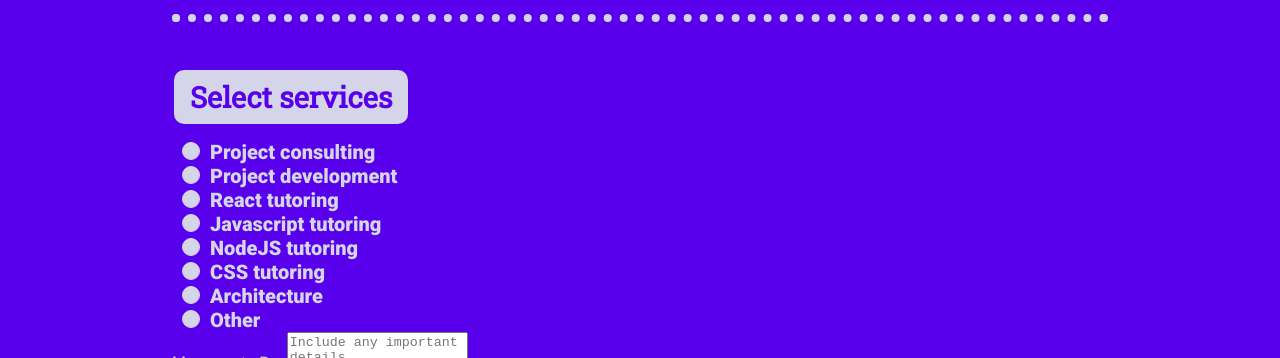
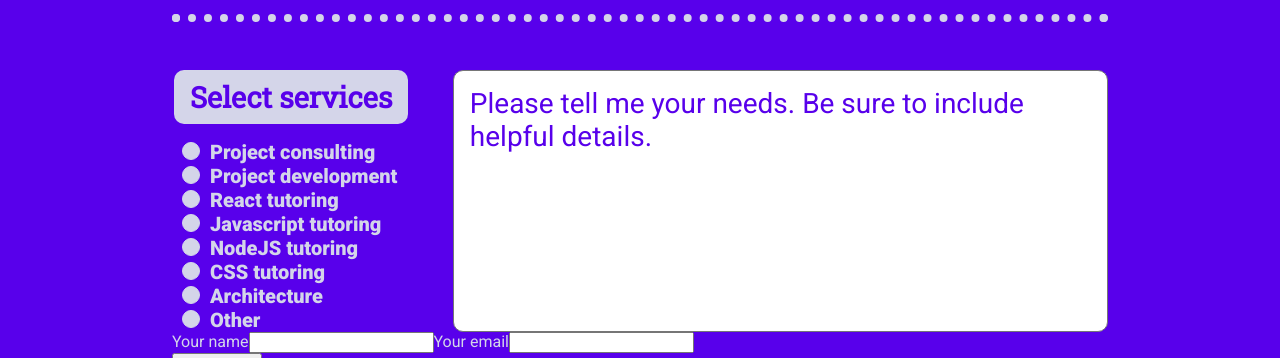
Before and after one commit to rardoz/roethedev, a React app: page / in a window 1280 px wide. Shown: the part 442-800 px from the top of the page. Built offline with nearby package versions, Linux system fonts and the light colour scheme.

Commit message:
add textarea styles

```diff
--- a/src/app/components/pages/home/components/contact-form/component.tsx
+++ b/src/app/components/pages/home/components/contact-form/component.tsx
@@ -4,6 +4,7 @@ import Section from "../../../../section"
 import './styles.scss'
 import RadioFieldset from "./components/radio-fieldset"
 import SERVICES_OPTIONS from "./constants"
+import Textarea from "./components/textarea/component"
 
 const ContactForm: React.FC = () => {
   return (
@@ -13,18 +14,15 @@ const ContactForm: React.FC = () => {
       </SectionTitle>
 
       <form action="some-lamda-in-aws" method="POST">
-        <div>
-          <RadioFieldset options={SERVICES_OPTIONS} title="Select services" />
-          <div>
-            <label htmlFor="message-textarea">Message to Roe</label>
-            <textarea
-              id="message-textarea"
-              placeholder="Include any important details."
-              required
-            />
+        <div className="row">
+          <div className="col-3">
+            <RadioFieldset options={SERVICES_OPTIONS} title="Select services" />
+          </div>
+          <div className="col-7">
+            <Textarea />
           </div>
         </div>
-        <div>
+        <div className="row">
           <div>
             <label htmlFor="name-field">Your name</label>
             <input type="name" id="name-field" />
@@ -35,7 +33,7 @@ const ContactForm: React.FC = () => {
             <input type="email" id="email-field" />
           </div>
         </div>
-        <div>
+        <div className="row">
           <input type="submit" value="Send to Roe" />
         </div>
       </form>
--- /dev/null
+++ b/src/app/components/pages/home/components/contact-form/components/textarea/component.tsx
@@ -0,0 +1,13 @@
+import React from 'react'
+import './styles.scss'
+
+const Textarea: React.FC = () => {
+  return (
+    <div className='textarea'>
+      <label aria-label='Message to Roe' htmlFor="message-textarea"></label>
+      <textarea  id="message-textarea" className='textarea-input' rows={3} placeholder="Please tell me your needs. Be sure to include helpful details."  />
+    </div>
+  )
+}
+
+export default Textarea
--- /dev/null
+++ b/src/app/components/pages/home/components/contact-form/components/textarea/input.ts
@@ -0,0 +1 @@
+export { default } from './component'
--- /dev/null
+++ b/src/app/components/pages/home/components/contact-form/components/textarea/styles.scss
@@ -0,0 +1,23 @@
+@import "../../../../../../../styles/tokens";
+@import "../../../../../../../styles/functions";
+
+.textarea {
+  height: 100%;
+
+  textarea {
+    width: 100%;
+    resize: none;
+    height: 100%;
+    padding: spacer(4);
+    font-size: font-size(2);
+    color: $black-color;
+    font-family: $secondary-font-family;
+    border-radius: px-to-rem(10px);
+
+    &::placeholder {
+      font-family: $default-font-family;
+      color: $primary-color;
+      font-size: font-size(3);
+    }
+  }
+}
--- a/src/app/components/pages/home/components/contact-form/styles.scss
+++ b/src/app/components/pages/home/components/contact-form/styles.scss
@@ -2,4 +2,17 @@
 
 .contact-form-section {
   background-color: $primary-color;
+
+  .row {
+    display: flex;
+    flex-flow: row wrap;
+
+    .col-3 {
+      flex: 1 1 30%;
+    }
+
+    .col-7 {
+      flex: 1 1 70%;
+    }
+  }
 }
```
